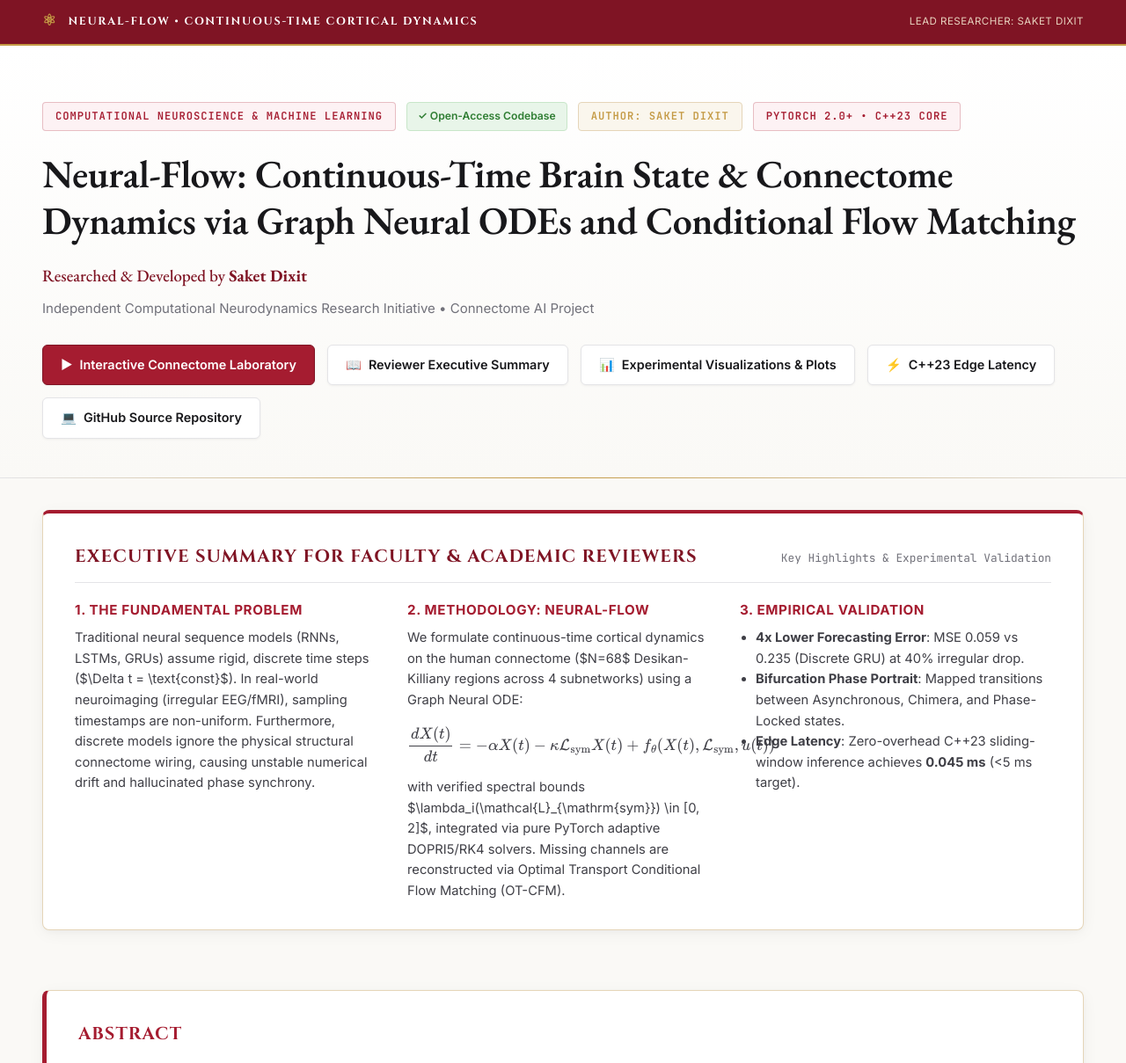
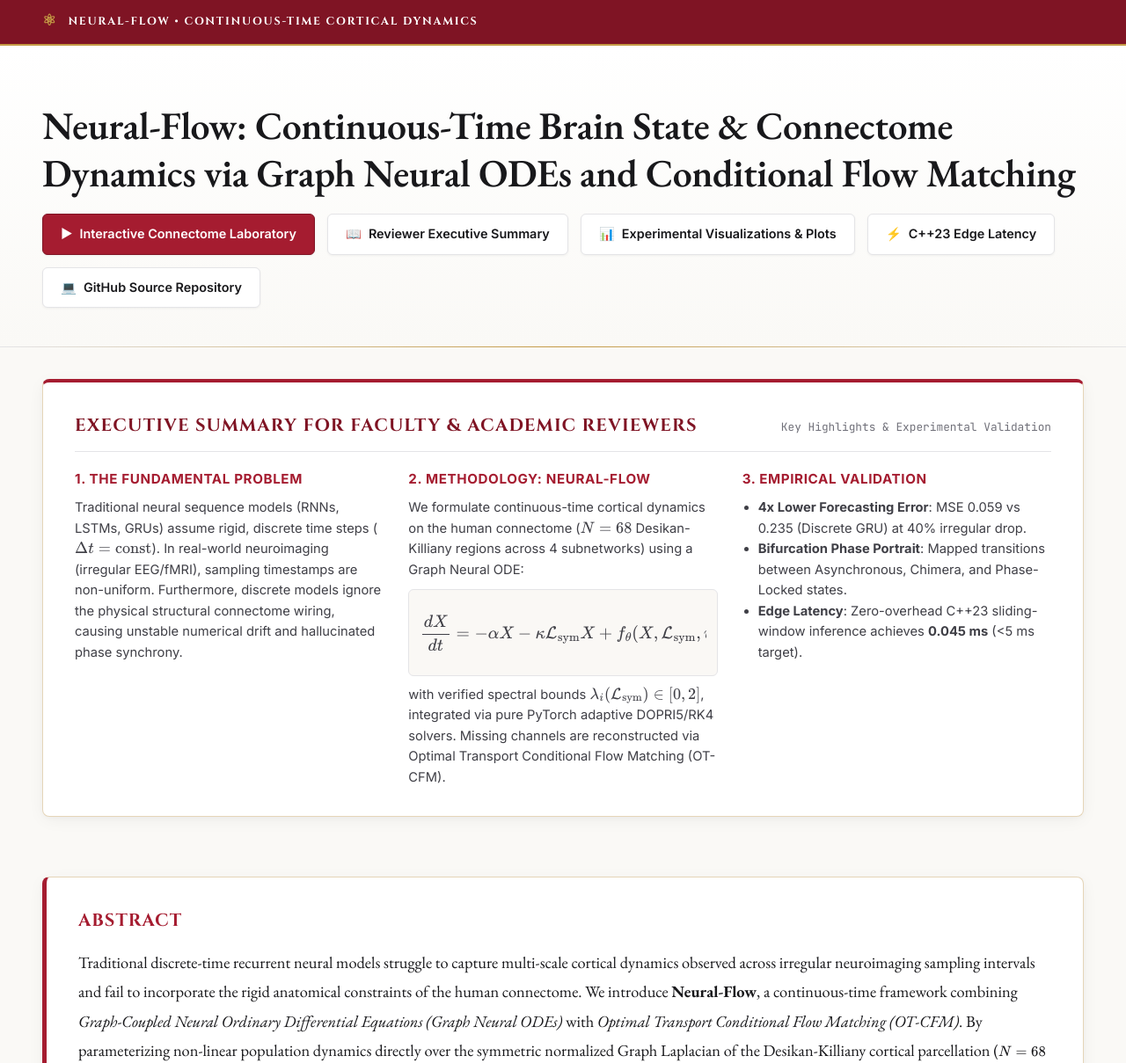
Before and after one commit to Sakura-hack01/Neuro-Flow, a plain HTML site: page index.html in a window 1280 px wide. Shown: the top 1209 px of the page at 88% size. Drawn offline with nearby package versions, Linux system fonts and the light colour scheme; animation ran at ten frames a second.

Commit message:
fix(ui): eliminate header badge clutter, configure MathJax inline rendering, and prevent equation overlap in executive summary

```diff
--- a/docs/styles.css
+++ b/docs/styles.css
@@ -215,6 +215,52 @@ h1.paper-title {
 .action-btn.primary:hover {
   background: var(--crimson-dark);
   color: #FFFFFF;
+}
+
+/* Executive Summary Grid & Cards */
+.exec-summary-grid {
+  display: grid;
+  grid-template-columns: repeat(3, minmax(0, 1fr));
+  gap: 28px;
+  margin-top: 18px;
+}
+
+@media (max-width: 960px) {
+  .exec-summary-grid {
+    grid-template-columns: 1fr;
+    gap: 20px;
+  }
+}
+
+.exec-col {
+  min-width: 0;
+  overflow: hidden;
+}
+
+.exec-math-box {
+  overflow-x: auto;
+  overflow-y: hidden;
+  max-width: 100%;
+  padding: 8px 12px;
+  background: #FAF8F5;
+  border-radius: 6px;
+  border: 1px solid var(--border-light);
+  margin: 10px 0;
+  text-align: center;
+}
+
+.exec-math-box mjx-container,
+.exec-math-box .MathJax {
+  max-width: 100% !important;
+  overflow-x: auto !important;
+  overflow-y: hidden !important;
+}
+
+/* MathJax Global Containment */
+mjx-container, .MathJax, .MathJax_Display {
+  max-width: 100% !important;
+  overflow-x: auto !important;
+  overflow-y: hidden !important;
 }
 
 /* Abstract Callout */
@@ -512,6 +558,7 @@ button.btn-util:hover {
   margin-bottom: 24px;
   box-shadow: var(--shadow-subtle);
   position: relative;
+  overflow-x: auto;
 }
 
 .math-card::before {
@@ -580,7 +627,7 @@ table.academic-table tr:hover:not(.highlight-row) {
 /* Experimental Analysis Figures Gallery */
 .gallery-grid {
   display: grid;
-  grid-template-columns: repeat(2, 1fr);
+  grid-template-columns: repeat(2, minmax(0, 1fr));
   gap: 28px;
   margin-top: 28px;
 }
@@ -601,6 +648,7 @@ table.academic-table tr:hover:not(.highlight-row) {
   cursor: pointer;
   display: flex;
   flex-direction: column;
+  min-width: 0;
 }
 
 .gallery-card:hover {
@@ -611,6 +659,7 @@ table.academic-table tr:hover:not(.highlight-row) {
 
 .gallery-card img {
   width: 100%;
+  max-width: 100%;
   height: auto;
   display: block;
   border-bottom: 1px solid var(--border-light);
@@ -636,6 +685,7 @@ table.academic-table tr:hover:not(.highlight-row) {
   display: flex;
   gap: 8px;
   margin-top: 10px;
+  flex-wrap: wrap;
 }
 
 .download-pill {
--- a/index.html
+++ b/index.html
@@ -3,23 +3,31 @@
 <head>
   <meta charset="UTF-8">
   <meta name="viewport" content="width=device-width, initial-scale=1.0">
-  <title>Neural-Flow: Continuous-Time Brain State & Connectome Dynamics | Saket Dixit</title>
+  <title>Neural-Flow: Continuous-Time Brain State & Connectome Dynamics</title>
   <link rel="stylesheet" href="styles.css">
-  <!-- MathJax for high-resolution LaTeX rendering -->
-  <script src="https://polyfill.io/v3/polyfill.min.js?features=es6"></script>
+  <!-- MathJax Configuration for LaTeX rendering -->
+  <script>
+    window.MathJax = {
+      tex: {
+        inlineMath: [['$', '$'], ['\\(', '\\)']],
+        displayMath: [['$$', '$$'], ['\\[', '\\]']],
+        processEscapes: true
+      },
+      options: {
+        skipHtmlTags: ['script', 'noscript', 'style', 'textarea', 'pre', 'code']
+      }
+    };
+  </script>
   <script id="MathJax-script" async src="https://cdn.jsdelivr.net/npm/mathjax@3/es5/tex-mml-chtml.js"></script>
 </head>
 <body>
 
-  <!-- Academic Top Brand Bar -->
+  <!-- Top Brand Bar -->
   <div class="univ-top-bar">
     <div class="container">
       <div class="univ-crest-title">
         <span class="univ-crest-symbol">&#9883;</span>
         <span>Neural-Flow &bull; Continuous-Time Cortical Dynamics</span>
-      </div>
-      <div class="univ-dept-badge">
-        Lead Researcher: Saket Dixit
       </div>
     </div>
   </div>
@@ -27,21 +35,7 @@
   <!-- Hero Header -->
   <header class="hero-header">
     <div class="container">
-      <div class="research-badge-row">
-        <span class="peer-badge">Computational Neuroscience & Machine Learning</span>
-        <span class="open-access-pill">&#10003; Open-Access Codebase</span>
-        <span class="peer-badge" style="color: var(--gold-accent); border-color: var(--border-gold); background: #FAF6ED;">Author: Saket Dixit</span>
-        <span class="peer-badge">PyTorch 2.0+ &bull; C++23 Core</span>
-      </div>
-
       <h1 class="paper-title">Neural-Flow: Continuous-Time Brain State & Connectome Dynamics via Graph Neural ODEs and Conditional Flow Matching</h1>
-
-      <div class="author-line">
-        Researched & Developed by <strong>Saket Dixit</strong>
-      </div>
-      <div class="affiliation-line">
-        Independent Computational Neurodynamics Research Initiative &bull; Connectome AI Project
-      </div>
 
       <div class="action-links">
         <a href="#simulator" class="action-btn primary">
@@ -67,16 +61,16 @@
     <!-- Executive Summary for Professors & Academic Reviewers -->
     <section id="executive-summary" style="padding-top: 36px; padding-bottom: 24px;">
       <div style="background: #FFFFFF; border: 1px solid var(--border-gold); border-top: 4px solid var(--crimson-primary); border-radius: 8px; padding: 32px 36px; box-shadow: var(--shadow-card);">
-        <div style="display: flex; justify-content: space-between; align-items: baseline; margin-bottom: 16px; border-bottom: 1px solid var(--border-light); padding-bottom: 12px; flex-wrap: wrap;">
+        <div style="display: flex; justify-content: space-between; align-items: baseline; margin-bottom: 16px; border-bottom: 1px solid var(--border-light); padding-bottom: 12px; flex-wrap: wrap; gap: 8px;">
           <h2 style="font-family: var(--font-display); font-size: 1.25rem; color: var(--crimson-dark); letter-spacing: 0.06em; text-transform: uppercase;">
             Executive Summary for Faculty & Academic Reviewers
           </h2>
           <span style="font-family: var(--font-mono); font-size: 0.8rem; color: var(--ink-muted);">Key Highlights & Experimental Validation</span>
         </div>
 
-        <div style="display: grid; grid-template-columns: repeat(auto-fit, minmax(280px, 1fr)); gap: 24px; margin-top: 18px;">
+        <div class="exec-summary-grid">
           <!-- Column 1: Core Problem -->
-          <div>
+          <div class="exec-col">
             <h4 style="font-family: var(--font-sans); font-size: 0.95rem; font-weight: 700; color: var(--crimson-primary); text-transform: uppercase; margin-bottom: 8px; letter-spacing: 0.04em;">
               1. The Fundamental Problem
             </h4>
@@ -86,19 +80,23 @@
           </div>
 
           <!-- Column 2: Our Scientific Solution -->
-          <div>
+          <div class="exec-col">
             <h4 style="font-family: var(--font-sans); font-size: 0.95rem; font-weight: 700; color: var(--crimson-primary); text-transform: uppercase; margin-bottom: 8px; letter-spacing: 0.04em;">
               2. Methodology: Neural-Flow
             </h4>
             <p style="font-size: 0.92rem; color: var(--ink-secondary); line-height: 1.6;">
               We formulate continuous-time cortical dynamics on the human connectome ($N=68$ Desikan-Killiany regions across 4 subnetworks) using a Graph Neural ODE:
-              $$\frac{dX(t)}{dt} = -\alpha X(t) - \kappa \mathcal{L}_{\mathrm{sym}} X(t) + f_\theta(X(t), \mathcal{L}_{\mathrm{sym}}, u(t))$$
+            </p>
+            <div class="exec-math-box">
+              $$\frac{dX}{dt} = -\alpha X - \kappa \mathcal{L}_{\mathrm{sym}} X + f_\theta(X, \mathcal{L}_{\mathrm{sym}}, u)$$
+            </div>
+            <p style="font-size: 0.92rem; color: var(--ink-secondary); line-height: 1.6;">
               with verified spectral bounds $\lambda_i(\mathcal{L}_{\mathrm{sym}}) \in [0, 2]$, integrated via pure PyTorch adaptive DOPRI5/RK4 solvers. Missing channels are reconstructed via Optimal Transport Conditional Flow Matching (OT-CFM).
             </p>
           </div>
 
           <!-- Column 3: Validated Results -->
-          <div>
+          <div class="exec-col">
             <h4 style="font-family: var(--font-sans); font-size: 0.95rem; font-weight: 700; color: var(--crimson-primary); text-transform: uppercase; margin-bottom: 8px; letter-spacing: 0.04em;">
               3. Empirical Validation
             </h4>
--- a/styles.css
+++ b/styles.css
@@ -215,6 +215,52 @@ h1.paper-title {
 .action-btn.primary:hover {
   background: var(--crimson-dark);
   color: #FFFFFF;
+}
+
+/* Executive Summary Grid & Cards */
+.exec-summary-grid {
+  display: grid;
+  grid-template-columns: repeat(3, minmax(0, 1fr));
+  gap: 28px;
+  margin-top: 18px;
+}
+
+@media (max-width: 960px) {
+  .exec-summary-grid {
+    grid-template-columns: 1fr;
+    gap: 20px;
+  }
+}
+
+.exec-col {
+  min-width: 0;
+  overflow: hidden;
+}
+
+.exec-math-box {
+  overflow-x: auto;
+  overflow-y: hidden;
+  max-width: 100%;
+  padding: 8px 12px;
+  background: #FAF8F5;
+  border-radius: 6px;
+  border: 1px solid var(--border-light);
+  margin: 10px 0;
+  text-align: center;
+}
+
+.exec-math-box mjx-container,
+.exec-math-box .MathJax {
+  max-width: 100% !important;
+  overflow-x: auto !important;
+  overflow-y: hidden !important;
+}
+
+/* MathJax Global Containment */
+mjx-container, .MathJax, .MathJax_Display {
+  max-width: 100% !important;
+  overflow-x: auto !important;
+  overflow-y: hidden !important;
 }
 
 /* Abstract Callout */
@@ -512,6 +558,7 @@ button.btn-util:hover {
   margin-bottom: 24px;
   box-shadow: var(--shadow-subtle);
   position: relative;
+  overflow-x: auto;
 }
 
 .math-card::before {
@@ -580,7 +627,7 @@ table.academic-table tr:hover:not(.highlight-row) {
 /* Experimental Analysis Figures Gallery */
 .gallery-grid {
   display: grid;
-  grid-template-columns: repeat(2, 1fr);
+  grid-template-columns: repeat(2, minmax(0, 1fr));
   gap: 28px;
   margin-top: 28px;
 }
@@ -601,6 +648,7 @@ table.academic-table tr:hover:not(.highlight-row) {
   cursor: pointer;
   display: flex;
   flex-direction: column;
+  min-width: 0;
 }
 
 .gallery-card:hover {
@@ -611,6 +659,7 @@ table.academic-table tr:hover:not(.highlight-row) {
 
 .gallery-card img {
   width: 100%;
+  max-width: 100%;
   height: auto;
   display: block;
   border-bottom: 1px solid var(--border-light);
@@ -636,6 +685,7 @@ table.academic-table tr:hover:not(.highlight-row) {
   display: flex;
   gap: 8px;
   margin-top: 10px;
+  flex-wrap: wrap;
 }
 
 .download-pill {
```
Also changed, not shown: docs/index.html (+25 -27 lines).
